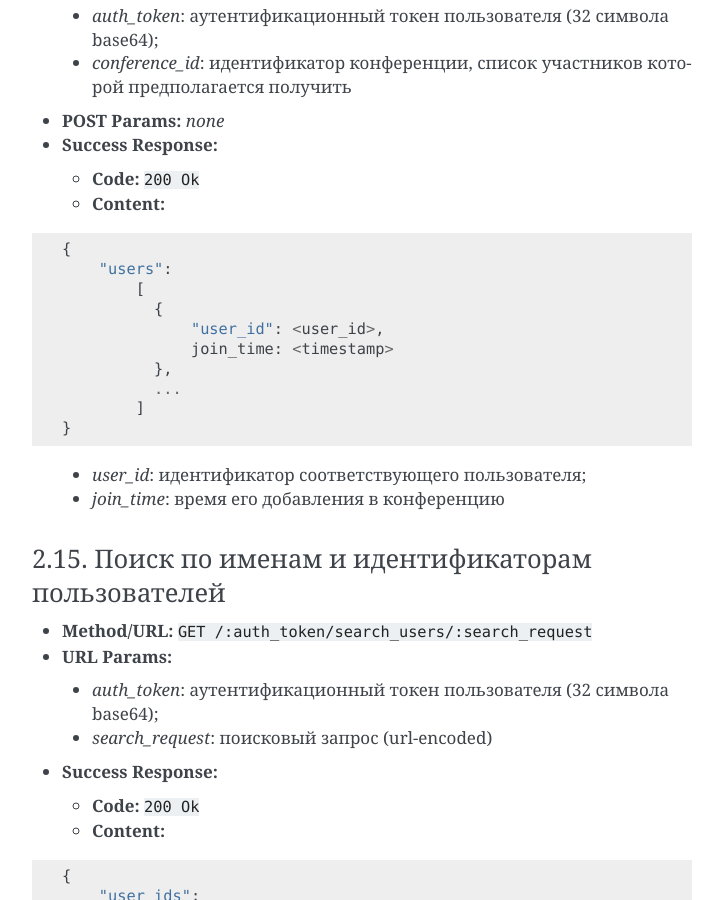
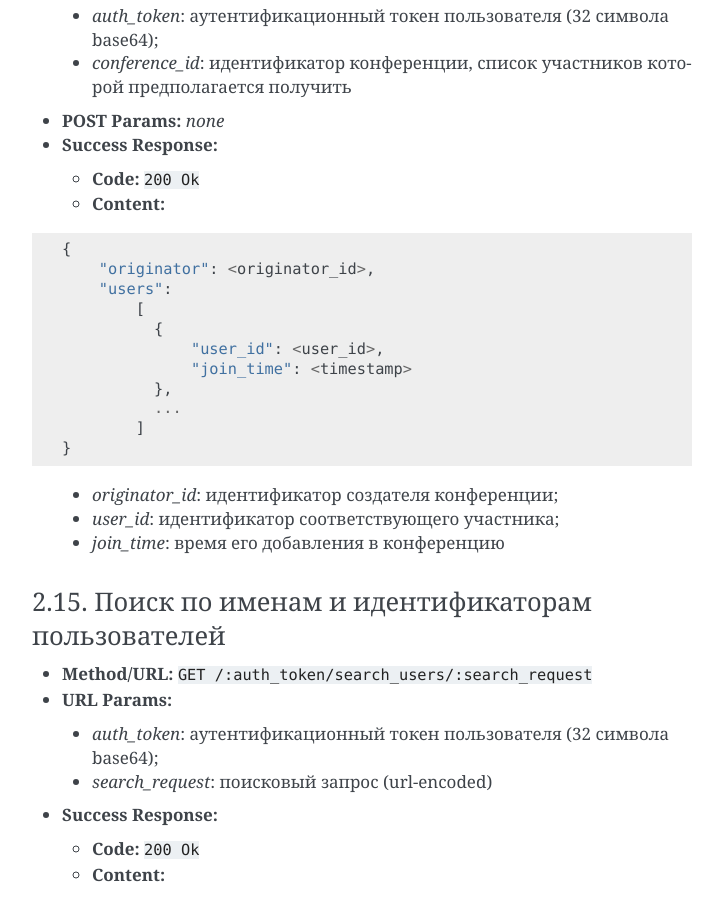
Before and after one commit to frnkySila/batya-api, a Sphinx documentation site: the page built from docs/source/index.rst, in a window 1280 px wide and 900 px high, scrolled down 10667 px. Shown: the whole window, without its empty margins (388-1111 px from the left). Built offline with Sphinx 7.4.7, drawn with Linux system fonts in a browser that asks for light colours.

Commit message:
Вывод идентификатора создателя конференции в 2.14

```diff
--- a/docs/source/index.rst
+++ b/docs/source/index.rst
@@ -519,11 +519,12 @@ dialog_id     :code:`conference_id | username`
 ::
 
     {
+        "originator": <originator_id>,
         "users":
             [
               {
                   "user_id": <user_id>,
-                  join_time: <timestamp>
+                  "join_time": <timestamp>
               },
               ...
             ]
@@ -531,7 +532,8 @@ dialog_id     :code:`conference_id | username`
 
 ..
 
-    * *user_id*: идентификатор соответствующего пользователя;
+    * *originator_id*: идентификатор создателя конференции;
+    * *user_id*: идентификатор соответствующего участника;
     * *join_time*: время его добавления в конференцию
 
 2.15. Поиск по именам и идентификаторам пользователей
```
